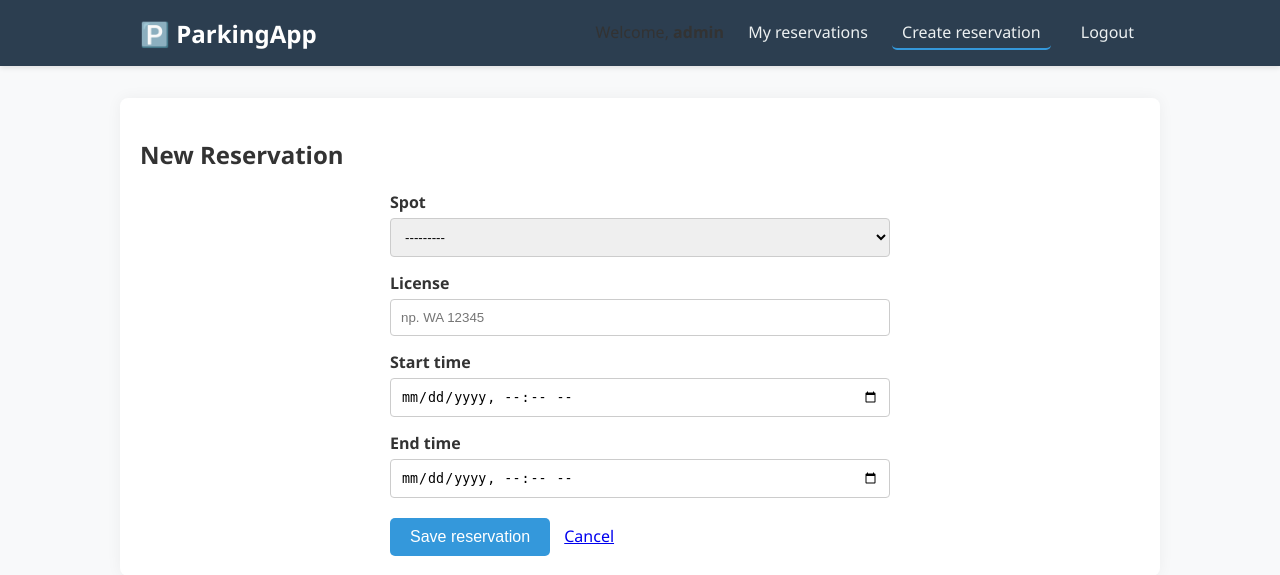
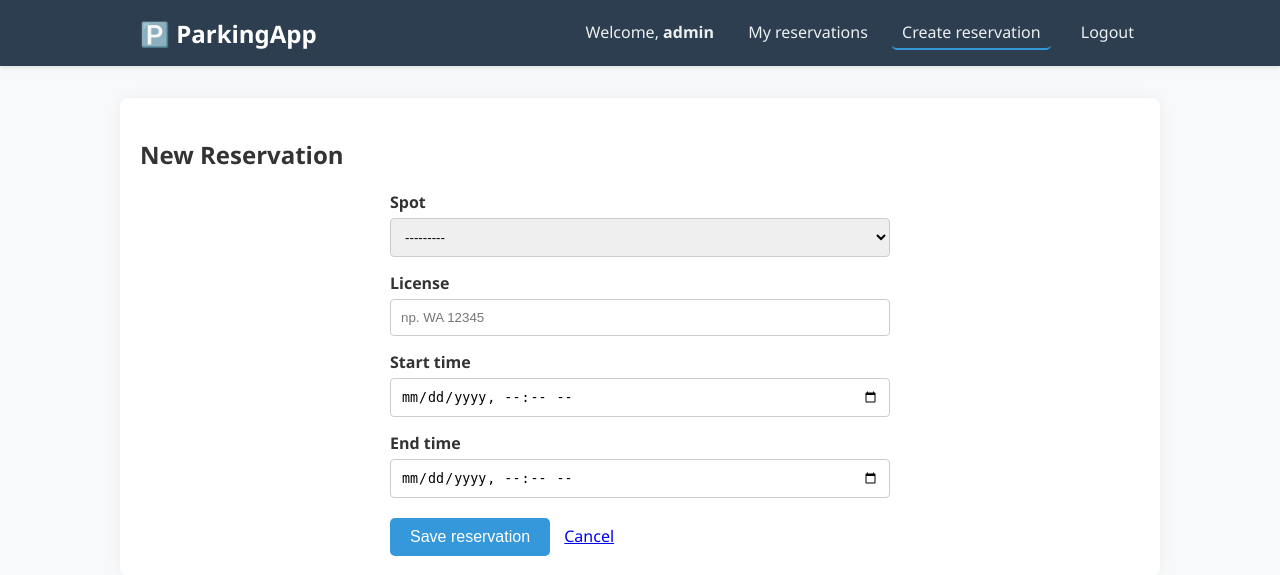
Before and after one commit to Lukasz921/WWW_proj, a Django app: page /reserve/ in a window 1280 px wide. Shown: the top 575 px of the page. Run offline with Django 5.2, Linux system fonts and the light colour scheme; a user stored in the database is signed in; data that the repository does not hold is empty.

Commit message:
www_proj

```diff
--- a/parking/models.py
+++ b/parking/models.py
@@ -3,8 +3,6 @@ from django.contrib.auth.models import User
 from django.core.exceptions import ValidationError
 from django.utils import timezone
 from django.core.validators import MinValueValidator
-
-# Plik bazy danych
 
 # Model 1: Strefa parkingu
 # Tabela w bazie z 2 kolumnami - name(str) oraz price_per_hour(decimal)
--- a/static/css/style.css
+++ b/static/css/style.css
@@ -25,6 +25,11 @@ nav .logo {
     font-size: 1.5rem;
     font-weight: bold;
     text-decoration: none;
+}
+
+nav .links span {
+    color: #ecf0f1;
+    margin-right: 10px;
 }
 
 nav .links a, nav .links button {
--- a/static/js/scripts.js
+++ b/static/js/scripts.js
@@ -32,7 +32,7 @@ function validateReservationForm() {
     return isValid;
 }
 
-// Dodatkowa funkcjonalność JS
+// Dodatkowa funkcjonalność JS - podświetlenie aktywnego linku w menu
 document.addEventListener("DOMContentLoaded", function() {
     console.log("Parking System Loaded");
     // Podświetlenie aktywnego linku w menu
```
Also changed, not shown: db.sqlite3, parking/migrations/0002_alter_parkingspot_is_disabled_friendly_and_more.py (added).
